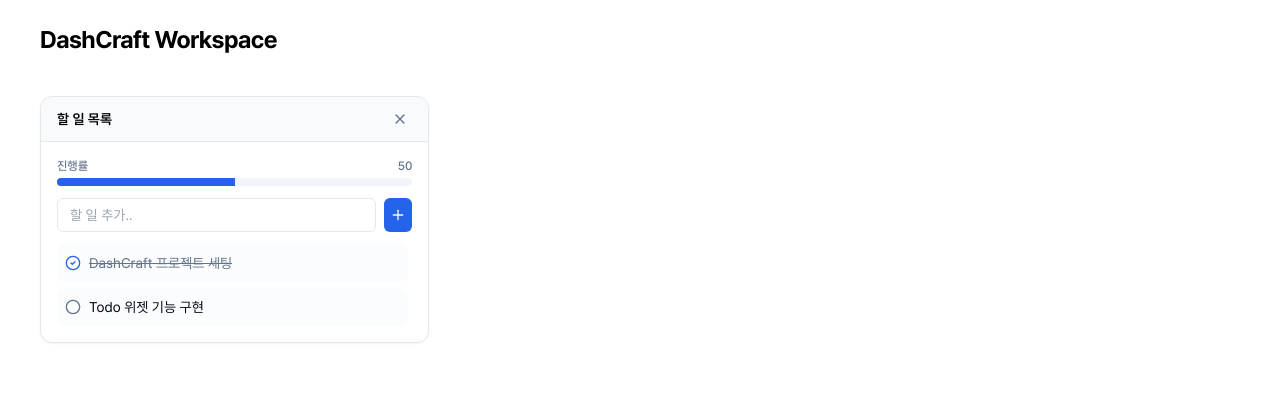
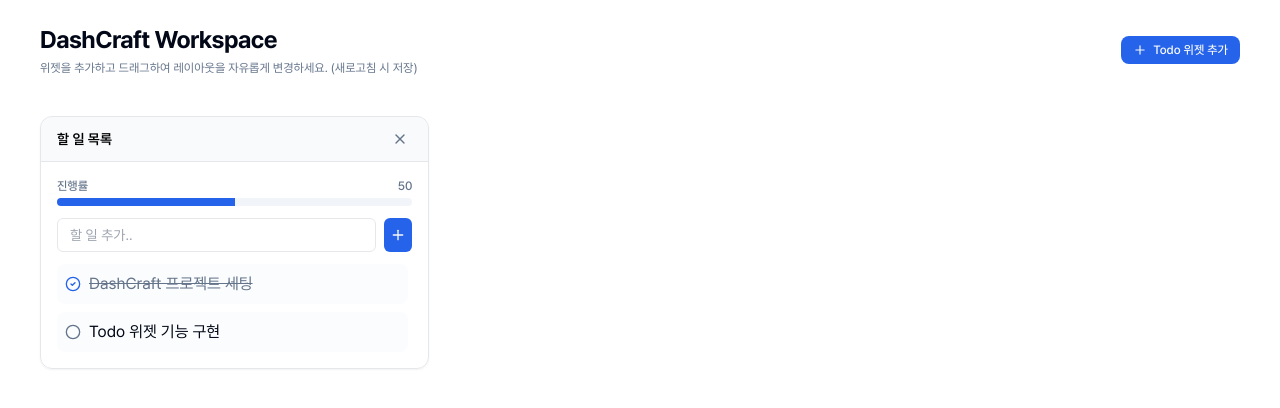
Before and after one commit to jaywai-lee/DashCraft, a Next.js app: page /dashboard in a window 1280 px wide. Shown: the top 408 px of the page. Built offline with nearby package versions, Linux system fonts and the light colour scheme.

Commit message:
feat: dnd 레이아웃 영구 저장, Multi-instance 상태 분리 및 뷰포트 경계 제한 (#10)

```diff
--- a/package.json
+++ b/package.json
@@ -15,6 +15,7 @@
   },
   "dependencies": {
     "@dnd-kit/core": "^6.3.1",
+    "@dnd-kit/modifiers": "^9.0.0",
     "@dnd-kit/sortable": "^10.0.0",
     "@dnd-kit/utilities": "^3.2.2",
     "@sentry/nextjs": "^8.47.0",
--- a/src/app/dashboard/page.tsx
+++ b/src/app/dashboard/page.tsx
@@ -1,14 +1,50 @@
+"use client";
+
+import { useDashboardStore } from "@/widgets/dashboard-grid/model/useDashboardStore";
 import { DashboardGrid } from "@/widgets/dashboard-grid/ui/DashboardGrid";
+import { Plus } from "lucide-react";
 
 export default function DashboardPage() {
+  const { addWidget } = useDashboardStore();
+
+  const handleAddTodoWidget = () => {
+    addWidget({
+      type: "todo",
+      title: "할 일 목록",
+      layout: { id: "", x: 0, y: 0, w: 2, h: 2 },
+    });
+  };
+
   return (
-    <main className="min-h-screen bg-background p-6">
-      <header className="mb-6 px-4">
-        <h1 className="text-2xl font-bold tracking-tight">
-          DashCraft Workspace
-        </h1>
+    <main className="min-h-screen bg-background p-6 space-y-6">
+      {/* 헤더 & 위젯 컨트롤 바 */}
+      <header className="px-4 flex items-center justify-between">
+        <div className="space-y-1">
+          <h1 className="text-2xl font-bold tracking-tight text-foreground">
+            DashCraft Workspace
+          </h1>
+          <p className="text-xs text-muted-foreground">
+            위젯을 추가하고 드래그하여 레이아웃을 자유롭게 변경하세요. (새로고침
+            시 저장)
+          </p>
+        </div>
+
+        {/* 위젯 추가 버튼 영역 */}
+        <div className="flex gap-2">
+          <button
+            onClick={handleAddTodoWidget}
+            className="flex items-center gap-1.5 px-3 py-1.5 text-xs font-medium bg-primary text-primary-foreground rounded-lg hover:opacity-90 transition-opacity"
+          >
+            <Plus className="w-3.5 h-3.5" />
+            Todo 위젯 추가
+          </button>
+        </div>
       </header>
-      <DashboardGrid />
+
+      {/* 대시보드 그리드 */}
+      <section>
+        <DashboardGrid />
+      </section>
     </main>
   );
 }
--- a/src/features/todo-widget/model/useTodo.ts
+++ b/src/features/todo-widget/model/useTodo.ts
@@ -3,15 +3,16 @@
 import React, { useState } from "react";
 import { useTodoStore } from "./useTodoStore";
 
-export const useTodo = () => {
-  const { todos, addTodo, toggleTodo, deleteTodo } = useTodoStore();
+export const useTodo = (widgetId: string) => {
+  const { getTodos, addTodo, toggleTodo, deleteTodo } = useTodoStore();
+  const todos = getTodos(widgetId);
   const [inputText, setInputText] = useState("");
 
   const handleAddTodo = (e: React.SubmitEvent) => {
     e.preventDefault();
     if (!inputText.trim()) return;
 
-    addTodo(inputText);
+    addTodo(widgetId, inputText);
     setInputText("");
   };
 
@@ -25,8 +26,8 @@
     inputText,
     setInputText,
     addTodo: handleAddTodo,
-    toggleTodo,
-    deleteTodo,
+    toggleTodo: (id: string) => toggleTodo(widgetId, id),
+    deleteTodo: (id: string) => deleteTodo(widgetId, id),
     progressPercent,
   };
 };
--- a/src/features/todo-widget/model/useTodoStore.ts
+++ b/src/features/todo-widget/model/useTodoStore.ts
@@ -6,41 +6,68 @@
 import { DEFAULT_TODOS } from "./constants";
 
 interface TodoState {
-  todos: TodoItemData[];
-  addTodo: (text: string) => void;
-  toggleTodo: (id: string) => void;
-  deleteTodo: (id: string) => void;
+  todosByWidgetId: Record<string, TodoItemData[]>;
+  getTodos: (widgetId: string) => TodoItemData[];
+  addTodo: (widgetId: string, text: string) => void;
+  toggleTodo: (widgetId: string, todoId: string) => void;
+  deleteTodo: (widgetId: string, todoId: string) => void;
 }
 
 export const useTodoStore = create<TodoState>()(
   persist(
-    (set) => ({
-      todos: DEFAULT_TODOS,
+    (set, get) => ({
+      todosByWidgetId: {
+        "default-todo-1": DEFAULT_TODOS,
+      },
 
-      addTodo: (text: string) => {
+      getTodos: (widgetId: string) => {
+        return get().todosByWidgetId[widgetId] || DEFAULT_TODOS;
+      },
+
+      addTodo: (widgetId: string, text: string) => {
         const trimmed = text.trim();
         if (!trimmed) return;
 
-        set((state) => ({
-          todos: [
-            ...state.todos,
-            { id: `todo-${Date.now()}`, text: trimmed, completed: false },
-          ],
-        }));
+        set((state) => {
+          const currentTodos = state.todosByWidgetId[widgetId] || DEFAULT_TODOS;
+          return {
+            todosByWidgetId: {
+              ...state.todosByWidgetId,
+              [widgetId]: [
+                ...currentTodos,
+                { id: `todo-${Date.now()}`, text: trimmed, completed: false },
+              ],
+            },
+          };
+        });
       },
 
-      toggleTodo: (id: string) => {
-        set((state) => ({
-          todos: state.todos.map((todo) =>
-            todo.id === id ? { ...todo, completed: !todo.completed } : todo,
-          ),
-        }));
+      toggleTodo: (widgetId: string, todoId: string) => {
+        set((state) => {
+          const currentTodos = state.todosByWidgetId[widgetId] || [];
+          return {
+            todosByWidgetId: {
+              ...state.todosByWidgetId,
+              [widgetId]: currentTodos.map((todo) =>
+                todo.id === todoId
+                  ? { ...todo, completed: !todo.completed }
+                  : todo,
+              ),
+            },
+          };
+        });
       },
 
-      deleteTodo: (id: string) => {
-        set((state) => ({
-          todos: state.todos.filter((todo) => todo.id !== id),
-        }));
+      deleteTodo: (widgetId: string, todoId: string) => {
+        set((state) => {
+          const currentTodos = state.todosByWidgetId[widgetId] || [];
+          return {
+            todosByWidgetId: {
+              ...state.todosByWidgetId,
+              [widgetId]: currentTodos.filter((todo) => todo.id !== todoId),
+            },
+          };
+        });
       },
     }),
     {
--- a/src/features/todo-widget/ui/TodoForm.tsx
+++ b/src/features/todo-widget/ui/TodoForm.tsx
@@ -1,4 +1,5 @@
 import { Plus } from "lucide-react";
+import React from "react";
 
 interface TodoFormProps {
   inputText: string;
@@ -11,12 +12,19 @@
   onChangeText,
   onSubmit,
 }: TodoFormProps) => {
+  const handleSubmit = (e: React.SubmitEvent) => {
+    e.preventDefault();
+    e.stopPropagation();
+    onSubmit(e);
+  };
+
   return (
-    <form onSubmit={onSubmit} className="flex gap-2">
+    <form onSubmit={handleSubmit} className="flex gap-2">
       <input
         type="text"
         value={inputText}
         onChange={(e) => onChangeText(e.target.value)}
+        onKeyDown={(e) => e.stopPropagation()}
         placeholder="할 일 추가.."
         className="flex-1 px-3 py-1.5 text-sm border rounded-md bg-background focus:outline-none focus:ring-1 focus:ring-primary"
       />
--- a/src/features/todo-widget/ui/TodoList.tsx
+++ b/src/features/todo-widget/ui/TodoList.tsx
@@ -9,7 +9,7 @@
 
 export const TodoList = ({ todos, onToggle, onDelete }: TodoListProps) => {
   return (
-    <ul className="flex-1 overflow-y-auto space-y-1.5 pr-1 text-sm">
+    <ul className="overflow-y-auto space-y-2 pr-1 max-h-[220px]">
       {todos.map((todo) => (
         <li
           key={todo.id}
--- a/src/features/todo-widget/ui/TodoWidget.tsx
+++ b/src/features/todo-widget/ui/TodoWidget.tsx
@@ -6,7 +6,11 @@
 import { TodoList } from "./TodoList";
 import { TodoProgress } from "./TodoProgress";
 
-export const TodoWidget = () => {
+interface TodoWidgetProps {
+  widgetId: string;
+}
+
+export const TodoWidget = ({ widgetId }: TodoWidgetProps) => {
   const [isMounted, setIsMounted] = useState(false);
   const {
     todos,
@@ -16,7 +20,7 @@
     toggleTodo,
     deleteTodo,
     progressPercent,
-  } = useTodo();
+  } = useTodo(widgetId);
 
   useEffect(() => {
     setIsMounted(true);
--- a/src/widgets/dashboard-grid/model/useDashboardStore.ts
+++ b/src/widgets/dashboard-grid/model/useDashboardStore.ts
@@ -7,6 +7,7 @@
   addWidget: (widget: Omit<Widget, "id">) => void;
   removeWidget: (id: string) => void;
   updateLayouts: (layouts: LayoutItem[]) => void;
+  setWidgets: (widgets: Widget[]) => void;
   resetDashboard: () => void;
 }
 
@@ -50,6 +51,8 @@
           }),
         })),
 
+      setWidgets: (widgets) => set({ widgets }),
+
       resetDashboard: () => set({ widgets: INITIAL_WIDGETS }),
     }),
     {
--- a/src/widgets/dashboard-grid/ui/DashboardGrid.tsx
+++ b/src/widgets/dashboard-grid/ui/DashboardGrid.tsx
@@ -18,10 +18,11 @@
 } from "@dnd-kit/sortable";
 import { SortableWidget } from "./SortableWidget";
 import { useEffect, useState } from "react";
+import { restrictToWindowEdges } from "@dnd-kit/modifiers";
 
 export const DashboardGrid = () => {
   const [isMounted, setIsMounted] = useState(false);
-  const { widgets, updateLayouts } = useDashboardStore();
+  const { widgets, setWidgets } = useDashboardStore();
 
   const sensors = useSensors(
     useSensor(PointerSensor, {
@@ -42,13 +43,7 @@
       const newIndex = widgets.findIndex((w) => w.id === over.id);
 
       const newWidgets = arrayMove(widgets, oldIndex, newIndex);
-      const updatedLayouts = newWidgets.map((w, index) => ({
-        ...w.layout,
-        x: index % 3,
-        y: Math.floor(index / 3),
-      }));
-
-      updateLayouts(updatedLayouts);
+      setWidgets(newWidgets);
     }
   };
 
@@ -69,12 +64,13 @@
       sensors={sensors}
       collisionDetection={closestCenter}
       onDragEnd={handleDragEnd}
+      modifiers={[restrictToWindowEdges]}
     >
       <SortableContext
         items={widgets.map((w) => w.id)}
         strategy={rectSortingStrategy}
       >
-        <div className="grid grid-cols-1 md:grid-cols-2 lg:grid-cols-3 gap-4 p-4">
+        <div className="grid grid-cols-1 md:grid-cols-2 lg:grid-cols-3 gap-4 p-4 items-stretch">
           {widgets.map((widget) => (
             <SortableWidget key={widget.id} widget={widget} />
           ))}
--- a/src/widgets/dashboard-grid/ui/SortableWidget.tsx
+++ b/src/widgets/dashboard-grid/ui/SortableWidget.tsx
@@ -21,15 +21,16 @@
   } = useSortable({ id: widget.id });
 
   const style = {
-    transform: CSS.Transform.toString(transform),
+    transform: CSS.Translate.toString(transform),
     transition,
-    opacity: isDragging ? 0.5 : 1,
+    opacity: isDragging ? 0.3 : 1,
+    zIndex: isDragging ? 50 : 1,
   };
 
   const renderWidgetContent = () => {
     switch (widget.type) {
       case "todo":
-        return <TodoWidget />;
+        return <TodoWidget widgetId={widget.id} />;
       default:
         return (
           <div className="text-sm text-muted-foreground">
@@ -40,7 +41,13 @@
   };
 
   return (
-    <div ref={setNodeRef} style={style} {...attributes} {...listeners}>
+    <div
+      ref={setNodeRef}
+      style={style}
+      {...attributes}
+      {...listeners}
+      className="h-fit touch-none"
+    >
       <WidgetFrame id={widget.id} title={widget.title}>
         {renderWidgetContent()}
       </WidgetFrame>
```
Also changed, not shown: 2 other files (tests, documents, lock files or other folders).
